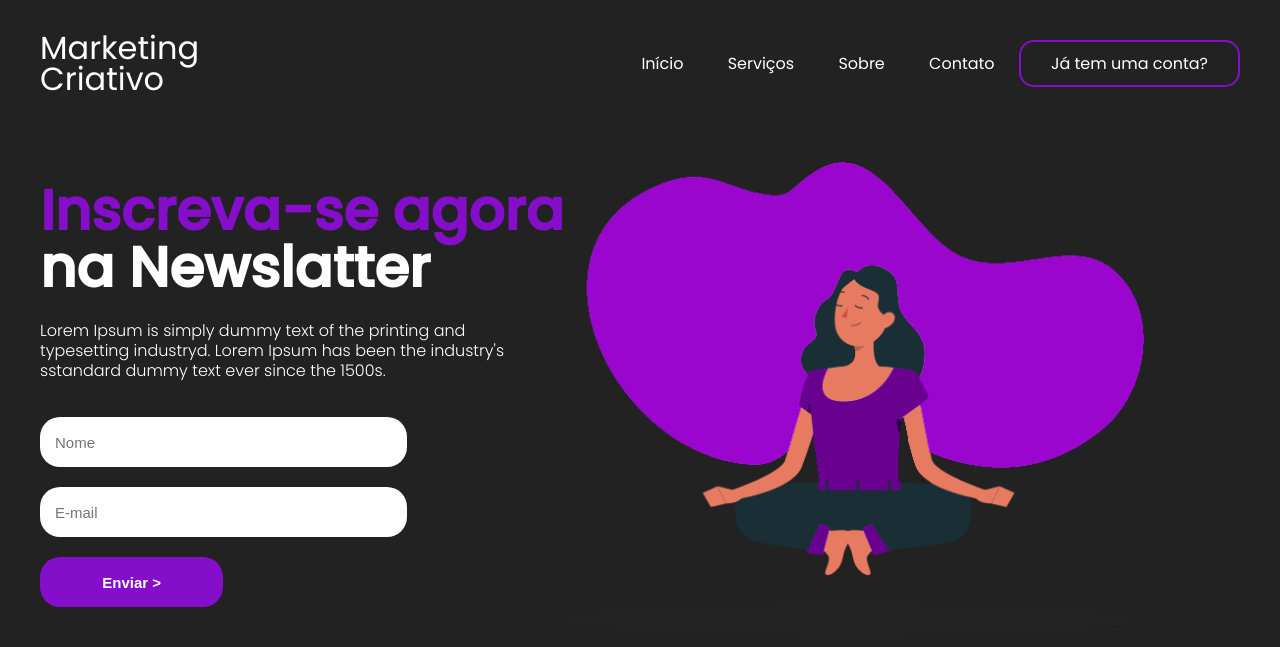
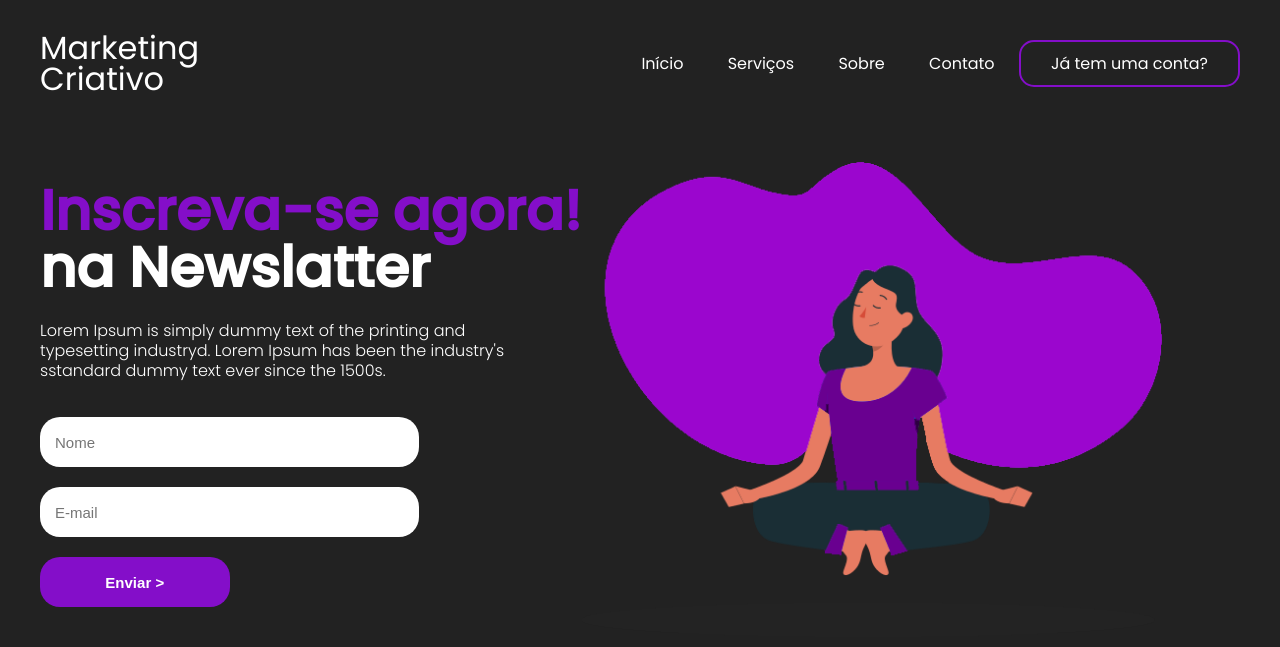
Before and after one commit to rafaelsrv/Purple_LandigPage, a plain HTML site: page index.html in a window 1280 px wide. Drawn offline with Linux system fonts and the light colour scheme.

Commit message:
Estilizando LandingPage.2

```diff
--- a/index.html
+++ b/index.html
@@ -27,7 +27,7 @@
 
     <main>
         <aside>
-            <h2><span>Inscreva-se agora</span></h2>
+            <h2><span>Inscreva-se agora!</span></h2>
             <h2>na Newslatter</h2>
             <p>
                 Lorem Ipsum is simply dummy text of the printing and typesetting industryd. Lorem Ipsum has been the industry's sstandard dummy text ever since the 1500s.
```
